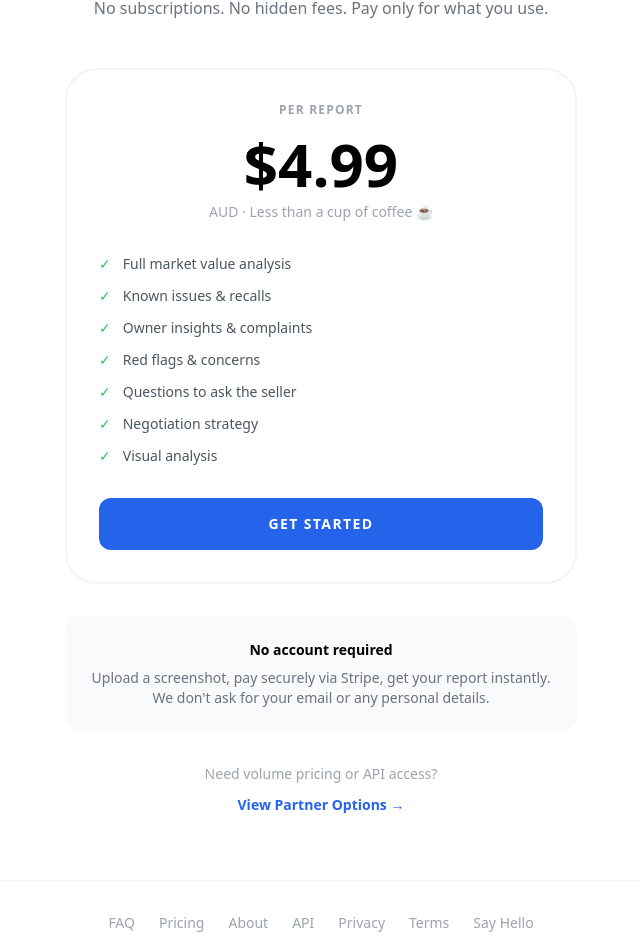
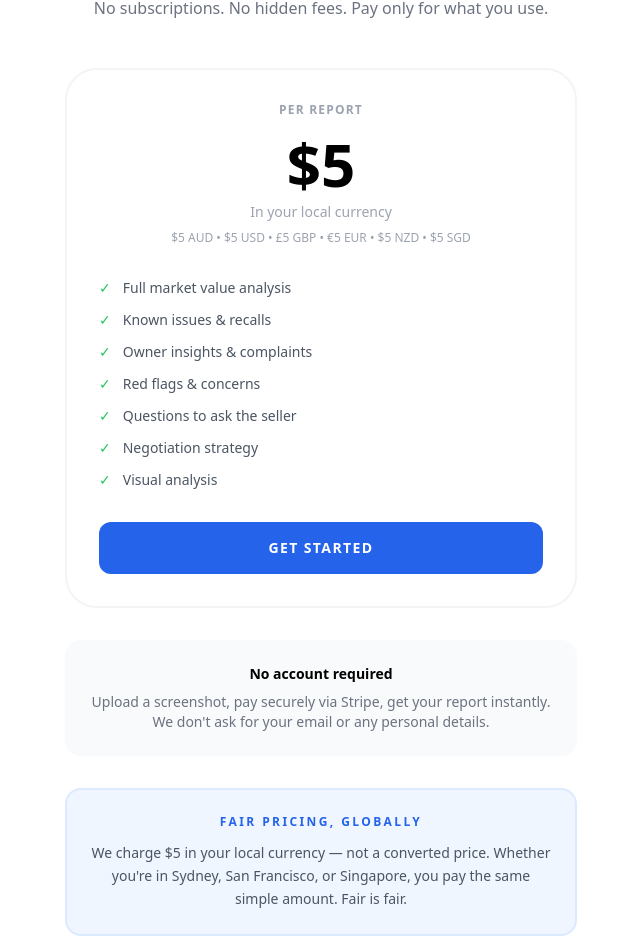
Before and after one commit to 1973Studio/listinglens-production, a Next.js app: page /pricing in a window 1280 px wide. Shown: the part 297-1246 px from the top of the page, without its empty margins (319-959 px from the left). Built offline with nearby package versions, Linux system fonts and the light colour scheme.

Commit message:
Update page.tsx

```diff
--- a/app/pricing/page.tsx
+++ b/app/pricing/page.tsx
@@ -51,8 +51,9 @@ export default function Pricing() {
           {/* PRICING CARD */}
           <div className={`p-8 rounded-[2rem] border-2 mb-8 ${darkMode ? 'bg-gray-800 border-gray-700' : 'bg-white border-gray-100'}`}>
             <p className={`text-xs font-black uppercase tracking-widest mb-4 ${darkMode ? 'text-gray-500' : 'text-gray-400'}`}>Per Report</p>
-            <p className={`text-6xl font-black mb-2 ${darkMode ? 'text-white' : ''}`}>$4.99</p>
-            <p className={`text-sm ${darkMode ? 'text-gray-500' : 'text-gray-400'} mb-8`}>AUD · Less than a cup of coffee ☕</p>
+            <p className={`text-6xl font-black mb-2 ${darkMode ? 'text-white' : ''}`}>$5</p>
+            <p className={`text-sm ${darkMode ? 'text-gray-500' : 'text-gray-400'} mb-2`}>In your local currency</p>
+            <p className={`text-xs ${darkMode ? 'text-gray-600' : 'text-gray-400'} mb-8`}>$5 AUD • $5 USD • £5 GBP • €5 EUR • $5 NZD • $5 SGD</p>
 
             <div className={`text-left space-y-3 text-sm ${darkMode ? 'text-gray-300' : 'text-gray-600'}`}>
               <p className="flex items-center gap-3"><span className="text-green-500">✓</span> Full market value analysis</p>
@@ -77,6 +78,14 @@ export default function Pricing() {
             <p className={`font-bold text-sm mb-2 ${darkMode ? 'text-white' : ''}`}>No account required</p>
             <p className={`text-sm ${darkMode ? 'text-gray-400' : 'text-gray-500'}`}>
               Upload a screenshot, pay securely via Stripe, get your report instantly. We don't ask for your email or any personal details.
+            </p>
+          </div>
+
+          {/* WHY $5 EVERYWHERE */}
+          <div className={`mt-8 p-6 rounded-2xl border-2 ${darkMode ? 'bg-blue-900/20 border-blue-800' : 'bg-blue-50 border-blue-100'}`}>
+            <p className="text-xs font-black text-blue-600 uppercase tracking-[0.2em] mb-3">Fair Pricing, Globally</p>
+            <p className={`text-sm leading-relaxed ${darkMode ? 'text-gray-300' : 'text-gray-600'}`}>
+              We charge $5 in your local currency — not a converted price. Whether you're in Sydney, San Francisco, or Singapore, you pay the same simple amount. Fair is fair.
             </p>
           </div>
 
```
